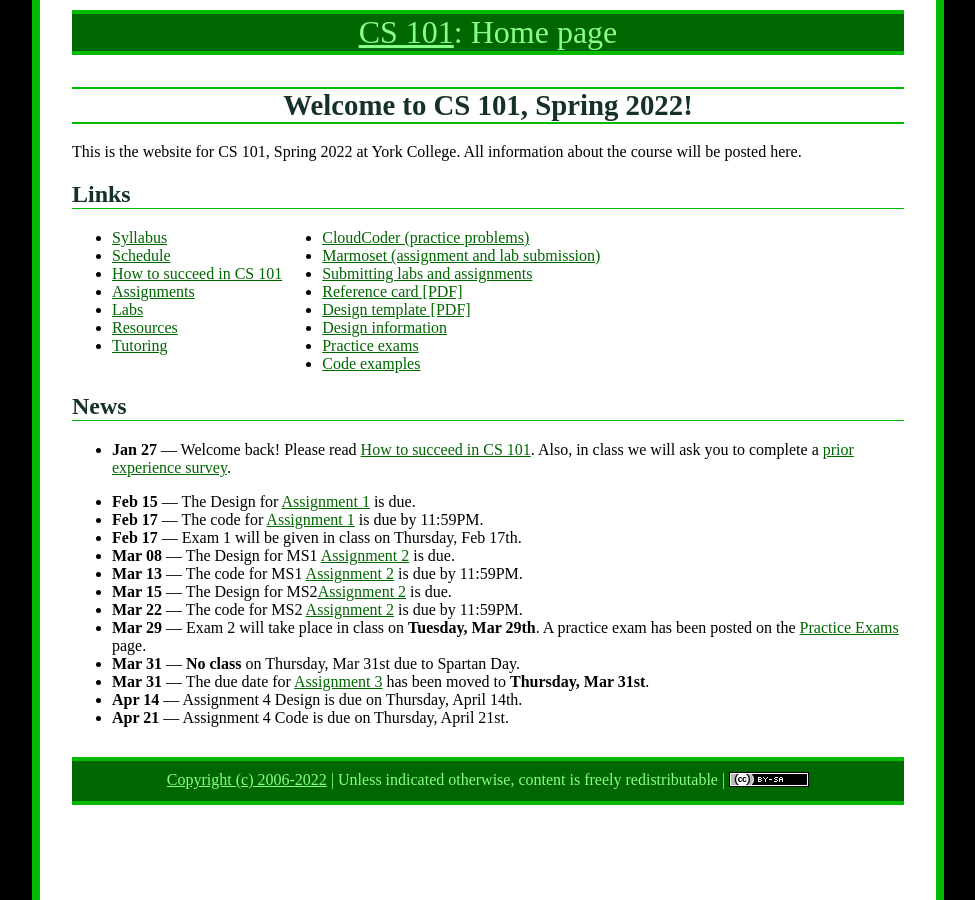
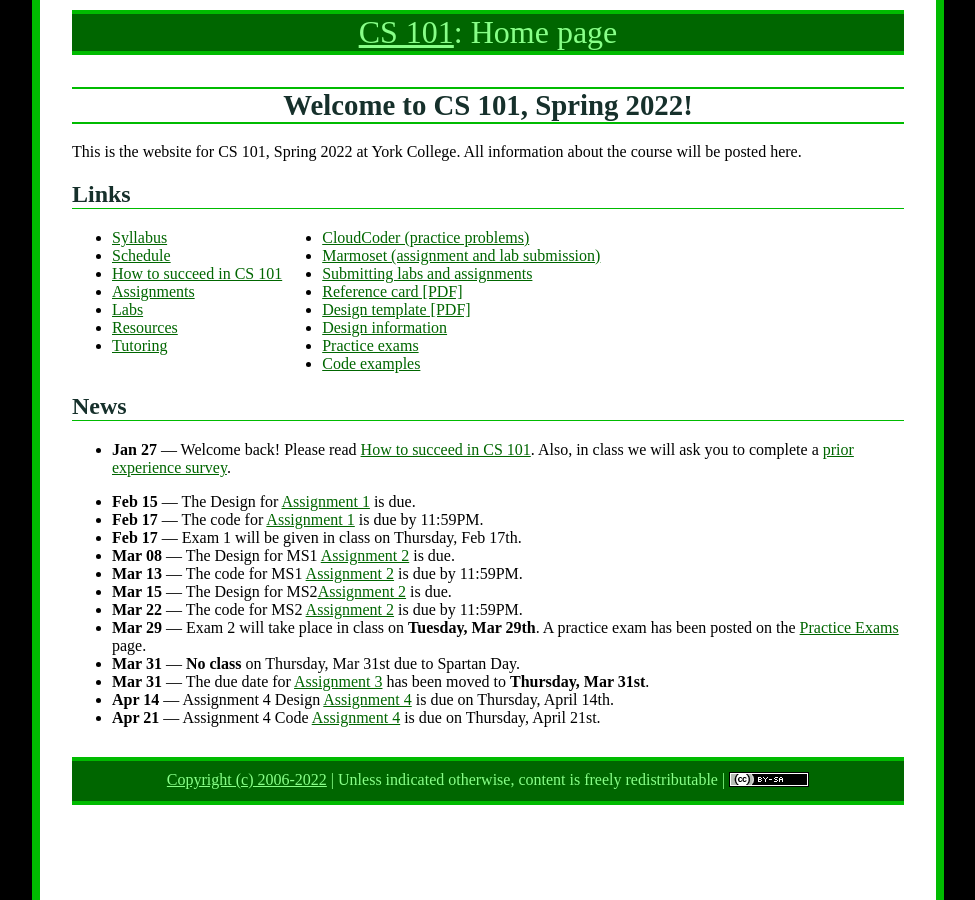
Before and after one commit to ycpcs/cs101-spring2022, a Jekyll site: the page built from index.md, in a window 1280 px wide. Shown: the whole page, without its empty margins (152-1127 px from the left). Built offline with Jekyll 4.4.1, drawn with Linux system fonts in a browser that asks for light colours.

Commit message:
Added assign4 to News

```diff
--- a/index.md
+++ b/index.md
@@ -49,8 +49,8 @@ All information about the course will be posted here.
 * **Mar 29** &mdash; Exam 2 will take place in class on **Tuesday, Mar 29th**.  A practice exam has been posted on the [Practice Exams](practice/index.html) page.
 * **Mar 31** &mdash; **No class** on Thursday, Mar 31st due to Spartan Day.
 * **Mar 31** &mdash; The due date for [Assignment 3](assign/assign03.html) has been moved to **Thursday, Mar 31st**.
-* **Apr 14** &mdash; Assignment 4 Design is due on Thursday, April 14th.
-* **Apr 21** &mdash; Assignment 4 Code is due on Thursday, April 21st.
+* **Apr 14** &mdash; Assignment 4 Design [Assignment 4](assign/assign04.html) is due on Thursday, April 14th.
+* **Apr 21** &mdash; Assignment 4 Code [Assignment 4](assign/assign04.html) is due on Thursday, April 21st.
 
 
 <!--
```
